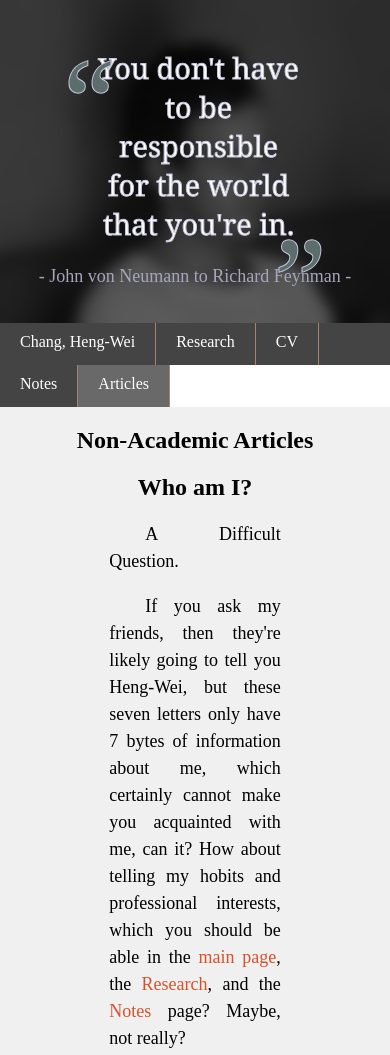
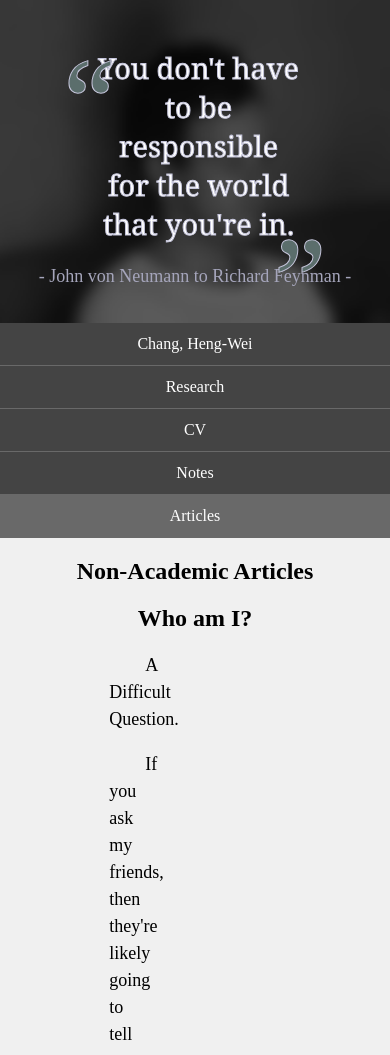
Before and after one commit to wayne86122488/wayne86122488.github.io, a plain HTML site: page essays.html in a window 390 px wide. Shown: the top 1055 px of the page. Drawn offline with Linux system fonts and the light colour scheme.

Commit message:
Update essays.html

```diff
--- a/essays.html
+++ b/essays.html
@@ -35,35 +35,63 @@ body{
     margin: 0 auto;
 }
 
+* {
+  box-sizing: border-box;
+}
+
 nav ul {
-  list-style-type: none;
-  min-width: 100px;
-  margin: 0 auto;
-  padding: 0 0;
+  overflow: hidden;
   background-color: #444;
+  margin-top: 0;
+  margin-bottom: auto;
+  padding-left: 0;
   height: 42px;
-  width: 100%;
 }
 nav ul li {
   float: left;
-  border-right: 1px solid #a6816d;
+  border-right: 1px solid #696969;
+  list-style-type: none;
 }
 nav ul li a{
-  text-decoration: none;
   display: inline-block;
   vertical-align: middle;
+  background-color: #444;
+  text-align: center;
+  text-decoration: none;
   height: 22px;
-  padding: 10px 20px;
-  text-align: center;
-  background-color: #444;
-  width: cover;
+  padding-top: 12px;
+  padding-bottom: 30px;
+  padding-left: auto;
+  padding-right: auto;
+  width: 120px;
 }
 nav ul li a:link, nav ul li a:visited {
-    color: white;
+  color: white;
 }
 nav ul li a:hover {
-    color: #f2e205;
-    background-color: #555;
+  color: #f2e205;
+  background-color: #555;
+}
+
+@media screen and (max-width: 600px) {
+  nav ul {
+    overflow: hidden;
+    background-color: #444;
+    margin-top: 0;
+    margin-bottom: auto;
+    padding-left: 0;
+    height: auto;
+  }
+  nav ul li {
+    float: none;
+    border-right: none;
+    border-bottom: 1px solid #696969;
+    list-style-type: none;
+  }
+  nav ul li a{
+    float: none;
+    width: 100%;
+  }
 }
 
 article {
```
